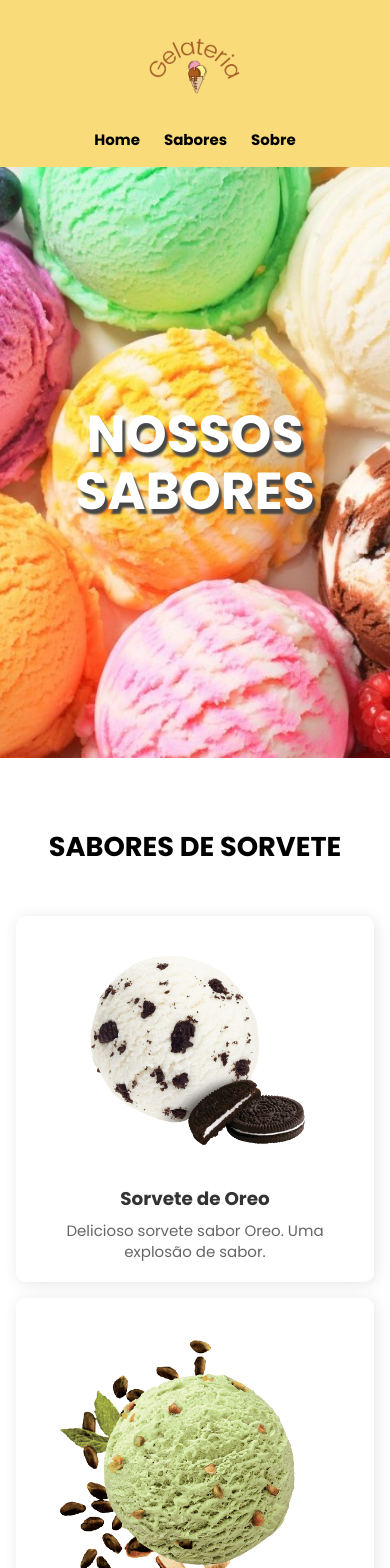
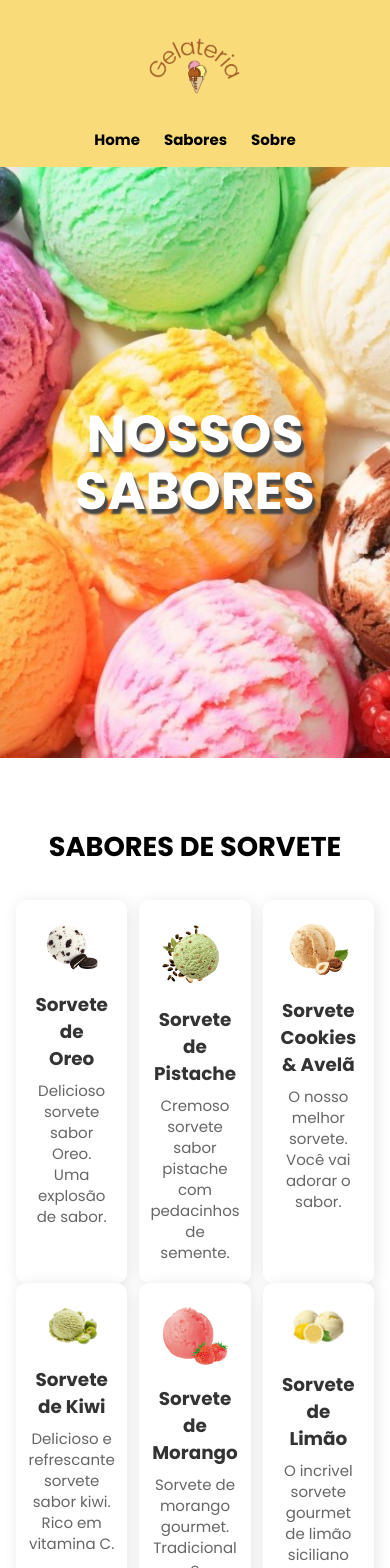
Before and after one commit to paulo620/projeto-sorveteria, a Next.js app: page /Sabores in a window 390 px wide. Shown: the top 1568 px of the page. Built offline with nearby package versions, Linux system fonts and the light colour scheme.

Commit message:
Ajustes na responcividade.

```diff
--- a/src/app/Sabores/sabores.module.css
+++ b/src/app/Sabores/sabores.module.css
@@ -144,6 +144,11 @@
 
     .main>section:nth-of-type(2) {
         padding: 36px 16px 44px;
+        display: flex;
+        flex-direction: column;
+        align-items: center;
+        max-width: 768px;
+        margin: 0 auto;
     }
 
     .main>section:nth-of-type(2) h2 {
@@ -153,13 +158,18 @@
     }
 
     .cards_sabores {
-        padding: 1rem 0;
-        gap: 1rem;
+        padding: 0;
+        gap: 0.75rem;
+        flex-direction: row;
+        flex-wrap: nowrap;
+        align-items: stretch;
+        justify-content: center;
+        width: 100%;
     }
 
     .sabores_sorvete {
-        width: 100%;
-        max-width: 360px;
+        width: calc((100% - 1.5rem) / 3);
+        max-width: none;
         padding: 1.25rem;
     }
 
@@ -185,6 +195,11 @@
 
     .main>section:nth-of-type(2) {
         padding: 28px 14px 36px;
+        display: block;
+    }
+
+    .cards_sabores {
+        padding: 1rem 0;
     }
 
     .main>section:nth-of-type(2) h2 {
--- a/src/componentes/Rodape/Rodape.module.css
+++ b/src/componentes/Rodape/Rodape.module.css
@@ -63,7 +63,7 @@
 
     .container_rodape {
         justify-content: center;
-        gap: 24px;
+        gap: 24px 12px;
     }
 
     .logo_container {
@@ -71,7 +71,7 @@
     }
 
     .container_texto {
-        flex-basis: calc(50% - 12px);
+        flex: 0 1 calc((100% - 24px) / 3);
         min-height: 88px;
     }
 
```
